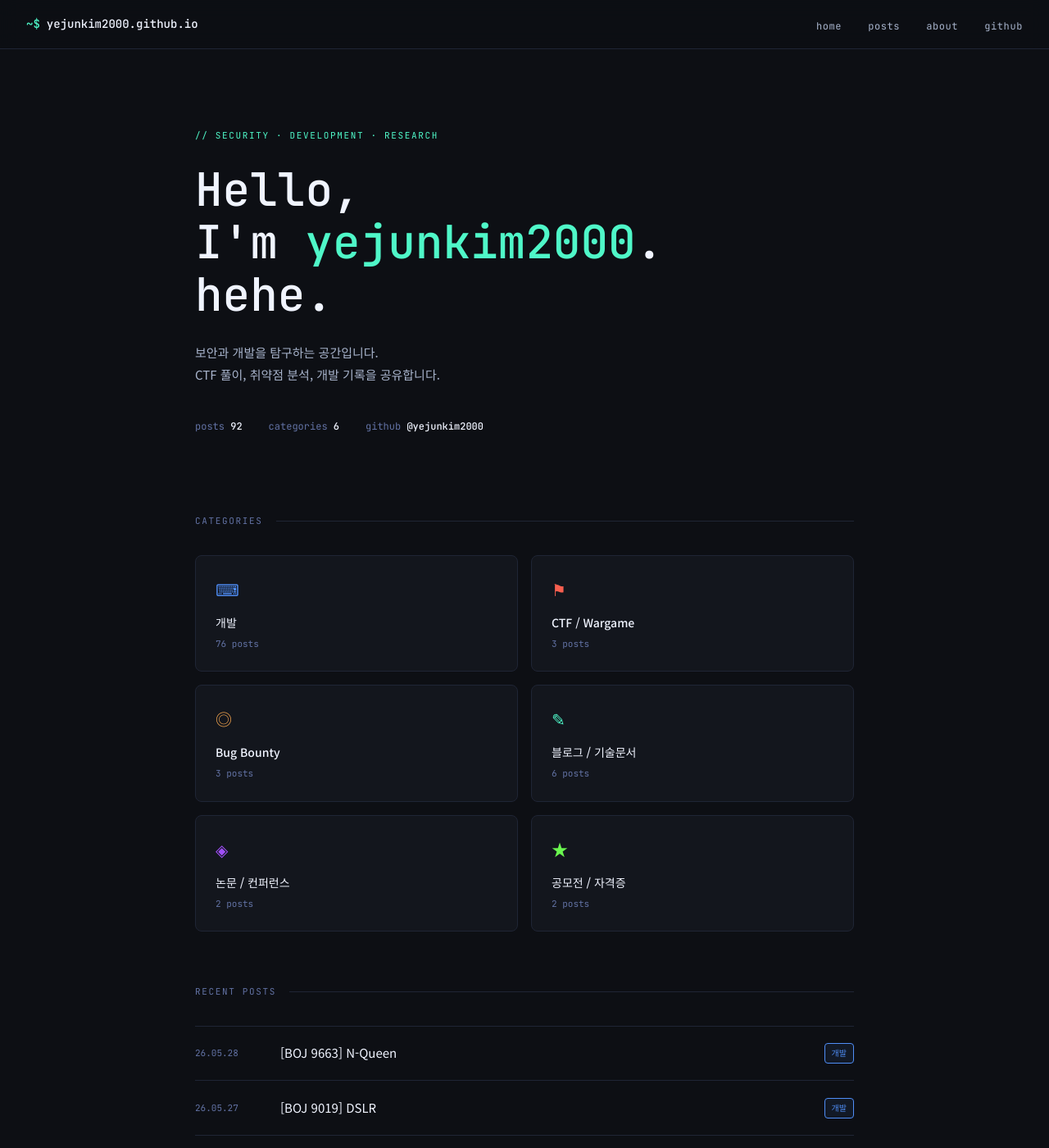
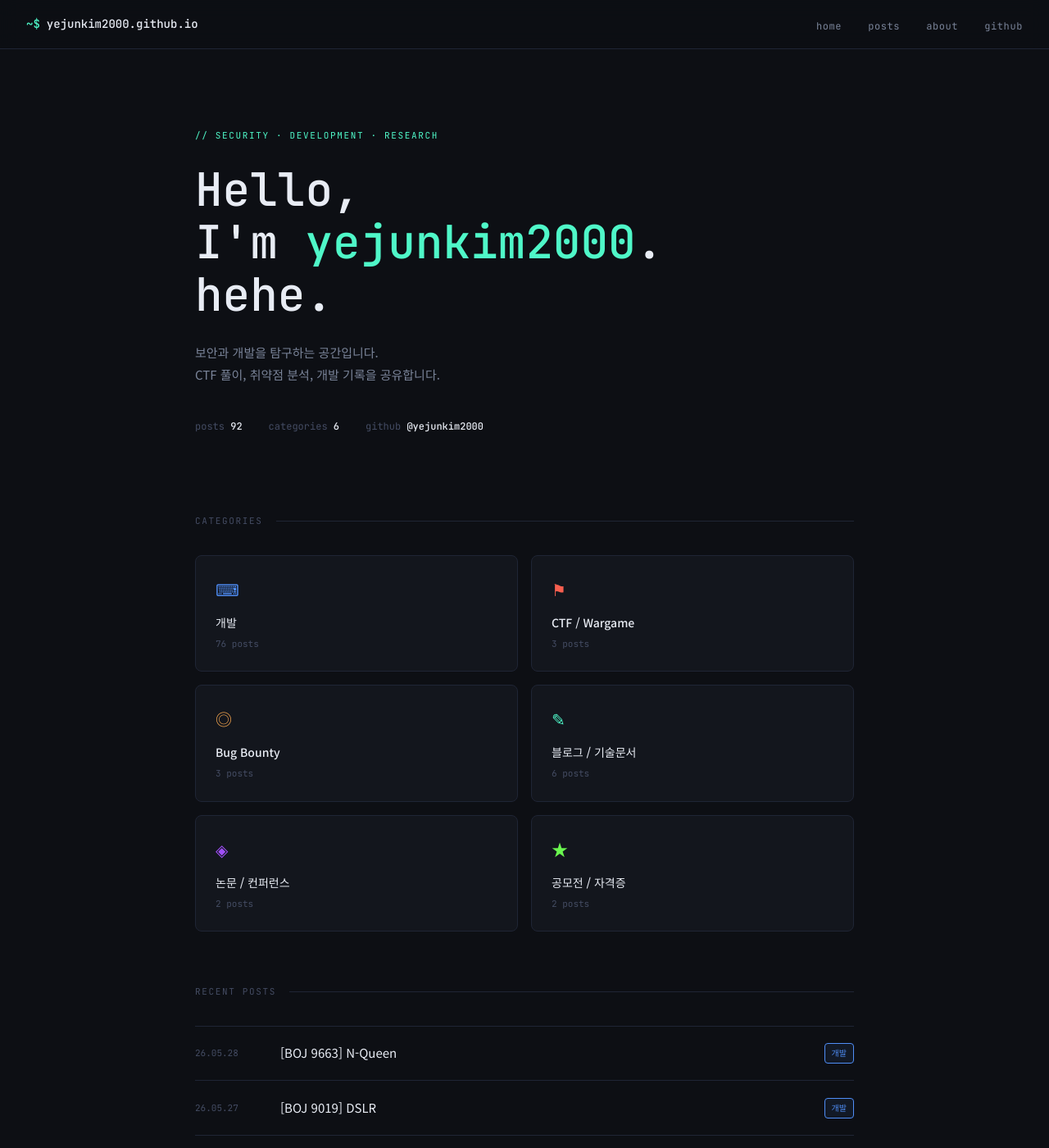
Before and after one commit to yejunkim2000/yejunkim2000.github.io, a Jekyll site: the page built from index.html, in a window 1280 px wide and 1400 px high. Shown: the whole window at 82% size. Built offline with Jekyll 4.4.1, drawn with Linux system fonts in a browser that asks for light colours.

Commit message:
Update main.css

```diff
--- a/assets/css/main.css
+++ b/assets/css/main.css
@@ -12,9 +12,9 @@
   --accent-teal: #4ff7c8;
   --accent-purple: #a04ff7;
   --accent-green: #6af74f;
-  --text-primary: #f0f4ff;
-  --text-secondary: #a8b4cc;
-  --text-muted: #6272a4;
+  --text-primary: #e8ecf4;
+  --text-secondary: #7a8499;
+  --text-muted: #444c63;
   --mono: 'JetBrains Mono', monospace;
   --sans: 'Noto Sans KR', sans-serif;
 }
```
